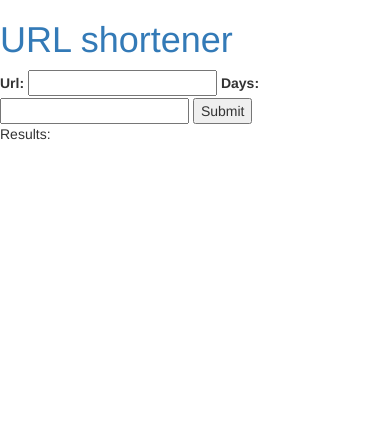
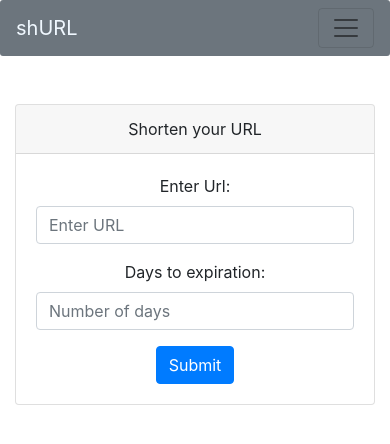
Before and after one commit to recyan19/sh_url, a Django app: page / in a window 390 px wide. Shown: the top 444 px of the page. Run offline with Django 3.2, Linux system fonts and the light colour scheme; some libraries are stand-ins or nearby versions.

Commit message:
Create responsive bootstrap layout for index and base templates

```diff
--- a/static/css/custom.css
+++ b/static/css/custom.css
@@ -0,0 +1,7 @@
+.nbar {
+    border-radius: 3px;
+}
+
+.nbrand {
+    color: aliceblue!important;
+}
--- a/templates/shortener/base.html
+++ b/templates/shortener/base.html
@@ -4,7 +4,7 @@
     {% load static %}
     <meta charset="UTF-8">
     <title>{% block title %}Url shortening service {% endblock %}</title>
-    <link rel="stylesheet" href="https://maxcdn.bootstrapcdn.com/bootstrap/3.3.1/css/bootstrap.min.css">
+    <link rel="stylesheet" href="https://stackpath.bootstrapcdn.com/bootstrap/4.3.1/css/bootstrap.min.css" integrity="sha384-ggOyR0iXCbMQv3Xipma34MD+dH/1fQ784/j6cY/iJTQUOhcWr7x9JvoRxT2MZw1T" crossorigin="anonymous">
     <link rel="stylesheet" type="text/css" href="{% static 'css/custom.css' %}">
     <script src="//ajax.googleapis.com/ajax/libs/jquery/1.9.1/jquery.min.js"></script>
     <meta name="viewport" content="width=device-width, initial-scale=1">
@@ -12,15 +12,36 @@
 
 <body>
 
-    <div id="wrap">
-        <header>
-            <h1><a href="{% url 'shortener:index' %}">URL shortener</a></h1>
-        </header>
-        <div id="content">
-            {% block content %}
+    <nav class="navbar navbar-expand-lg navbar-light bg-secondary nbar">
+      <a class="navbar-brand nbrand" href="{% url 'shortener:index' %}">shURL</a>
+      <button class="navbar-toggler" type="button" data-toggle="collapse" data-target="#navbarSupportedContent" aria-controls="navbarSupportedContent" aria-expanded="false" aria-label="Toggle navigation">
+        <span class="navbar-toggler-icon"></span>
+      </button>
 
-            {% endblock %}
-        </div>
-     </div>
+      <div class="collapse navbar-collapse" id="navbarSupportedContent">
+        <ul class="navbar-nav mr-auto">
+          <li class="nav-item active">
+            <a class="nav-link" href="#"><span class="sr-only">(current)</span></a>
+          </li>
+
+        </ul>
+          <ul class="navbar-nav">
+
+
+            <a class="nav-link" href="#">Log In <span class="sr-only">(current)</span></a>
+            <a class="nav-link" href="#">Sign Up <span class="sr-only">(current)</span></a>
+
+          </ul>
+      </div>
+    </nav>
+
+{% block content %}
+
+{% endblock %}
+
+
+<script src="https://code.jquery.com/jquery-3.3.1.slim.min.js" integrity="sha384-q8i/X+965DzO0rT7abK41JStQIAqVgRVzpbzo5smXKp4YfRvH+8abtTE1Pi6jizo" crossorigin="anonymous"></script>
+<script src="https://cdnjs.cloudflare.com/ajax/libs/popper.js/1.14.7/umd/popper.min.js" integrity="sha384-UO2eT0CpHqdSJQ6hJty5KVphtPhzWj9WO1clHTMGa3JDZwrnQq4sF86dIHNDz0W1" crossorigin="anonymous"></script>
+<script src="https://stackpath.bootstrapcdn.com/bootstrap/4.3.1/js/bootstrap.min.js" integrity="sha384-JjSmVgyd0p3pXB1rRibZUAYoIIy6OrQ6VrjIEaFf/nJGzIxFDsf4x0xIM+B07jRM" crossorigin="anonymous"></script>
 </body>
 </html>
--- a/templates/shortener/index.html
+++ b/templates/shortener/index.html
@@ -1,5 +1,33 @@
 {% extends 'shortener/base.html' %}
 {% block content %}
+<div class="container">
+    <div class="row mt-5">
+        <div class="col-sm-2"></div>
+        <div class="col-sm-8">
+            <div class="card text-center">
+              <div class="card-header">
+                Shorten your URL
+              </div>
+              <div class="card-body">
+                <form>
+                  <div class="form-group">
+                    <label for="urlInput">Enter Url:</label>
+                    <input type="text" class="form-control" id="urlInput" placeholder="Enter URL" autocomplete="new-password">
+                  </div>
+                  <div class="form-group">
+                    <label for="daysToExpiration">Days to expiration:</label>
+                    <input type="text" class="form-control" id="daysToExpiration" placeholder="Number of days" autocomplete="new-password">
+                  </div>
+                  <button type="submit" class="btn btn-primary">Submit</button>
+                </form>
+              </div>
+            </div>
+        </div>
+        <div class="col-sm-2"></div>
+    </div>
+</div>
+
+{% comment %}
     <form method="post">
         {% csrf_token %}
         <label for="url">Url: </label>
@@ -15,4 +43,5 @@
         {{ url_object.date_created }}
         {{ url_object.days_to_expiry }}
     {% endif %}
+{% endcomment %}
 {% endblock %}
```
